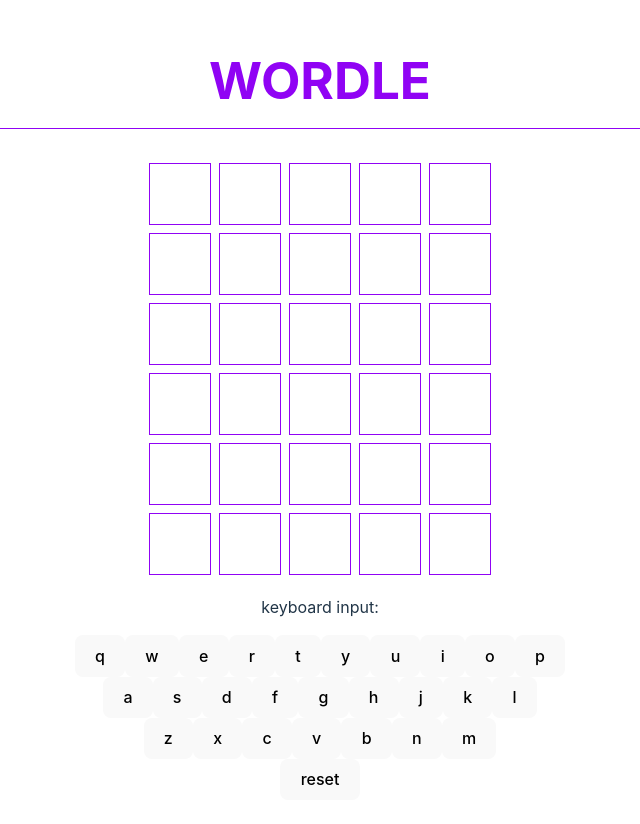
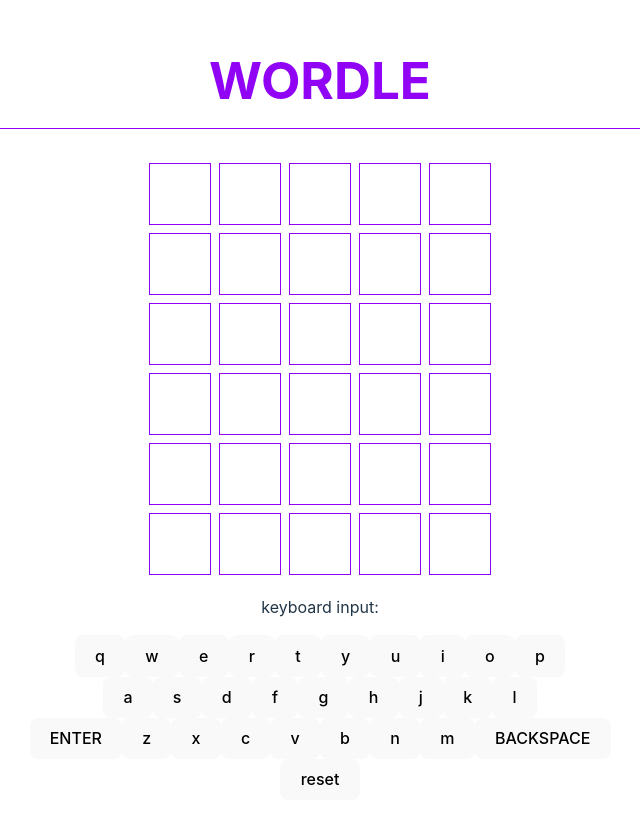
Before and after one commit to AntoineDujar/wordle_practice, a React (Vite) app: page / in a window 1280 px wide. Shown: the top 824 px of the page, without its empty margins (320-960 px from the left). Built offline with nearby package versions, Linux system fonts and the light colour scheme.

Commit message:
new way to start json-server + keyboard progress

```diff
--- a/package.json
+++ b/package.json
@@ -7,7 +7,8 @@
     "dev": "vite",
     "build": "vite build",
     "lint": "eslint . --ext js,jsx --report-unused-disable-directives --max-warnings 0",
-    "preview": "vite preview"
+    "preview": "vite preview",
+    "server": "json-server -p 3001 ./src/data/db.json"
   },
   "dependencies": {
     "json-server": "^0.17.4",
--- a/src/components/Keyboard.jsx
+++ b/src/components/Keyboard.jsx
@@ -14,7 +14,7 @@
   }
   const row2 = {
     id: 2,
-    content: ['z', 'x', 'c', 'v', 'b', 'n', 'm']
+    content: ['ENTER','z', 'x', 'c', 'v', 'b', 'n', 'm', 'BACKSPACE']
   }
   const qwertyKeyboard = [row0, row1, row2]
 
```
Also changed, not shown: 1 other file (tests, documents, lock files or other folders).
